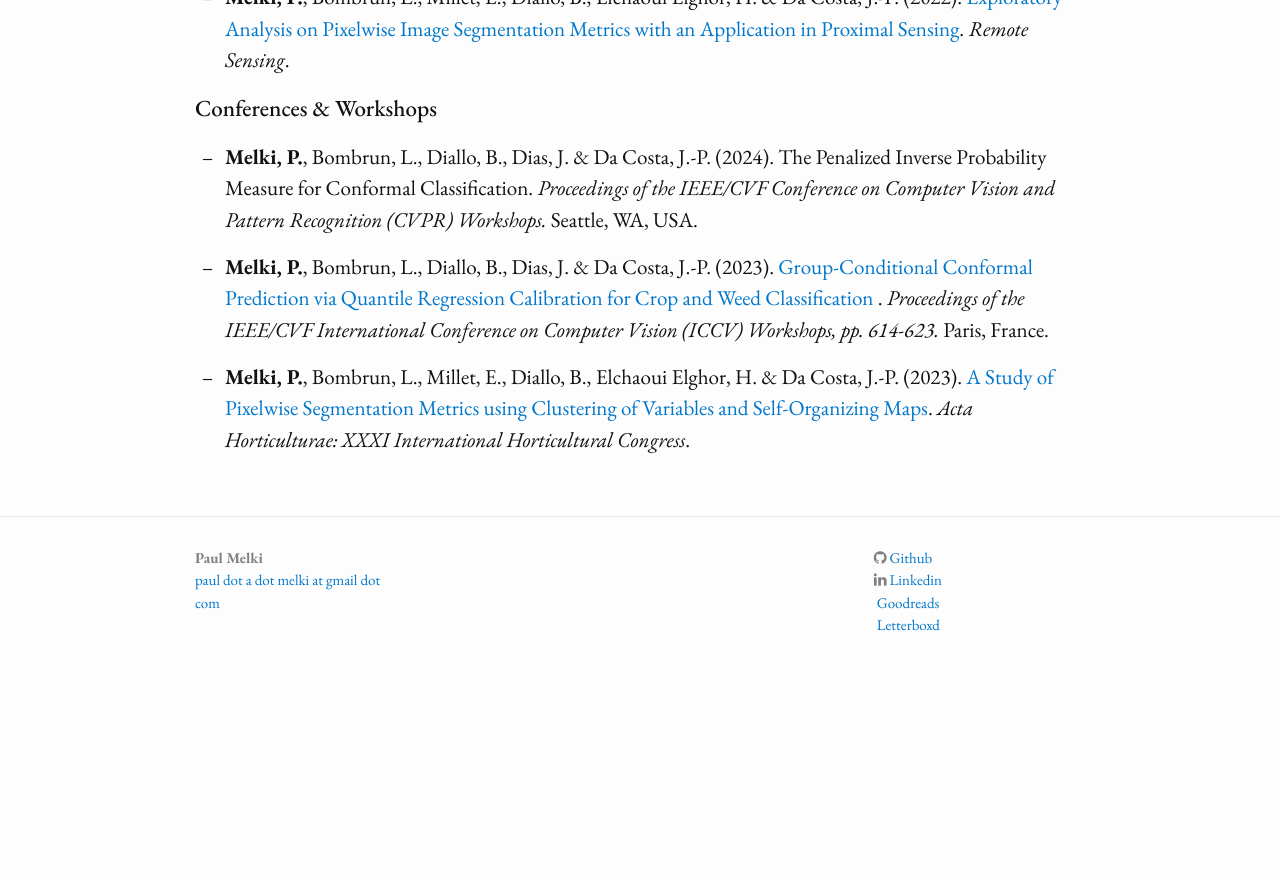
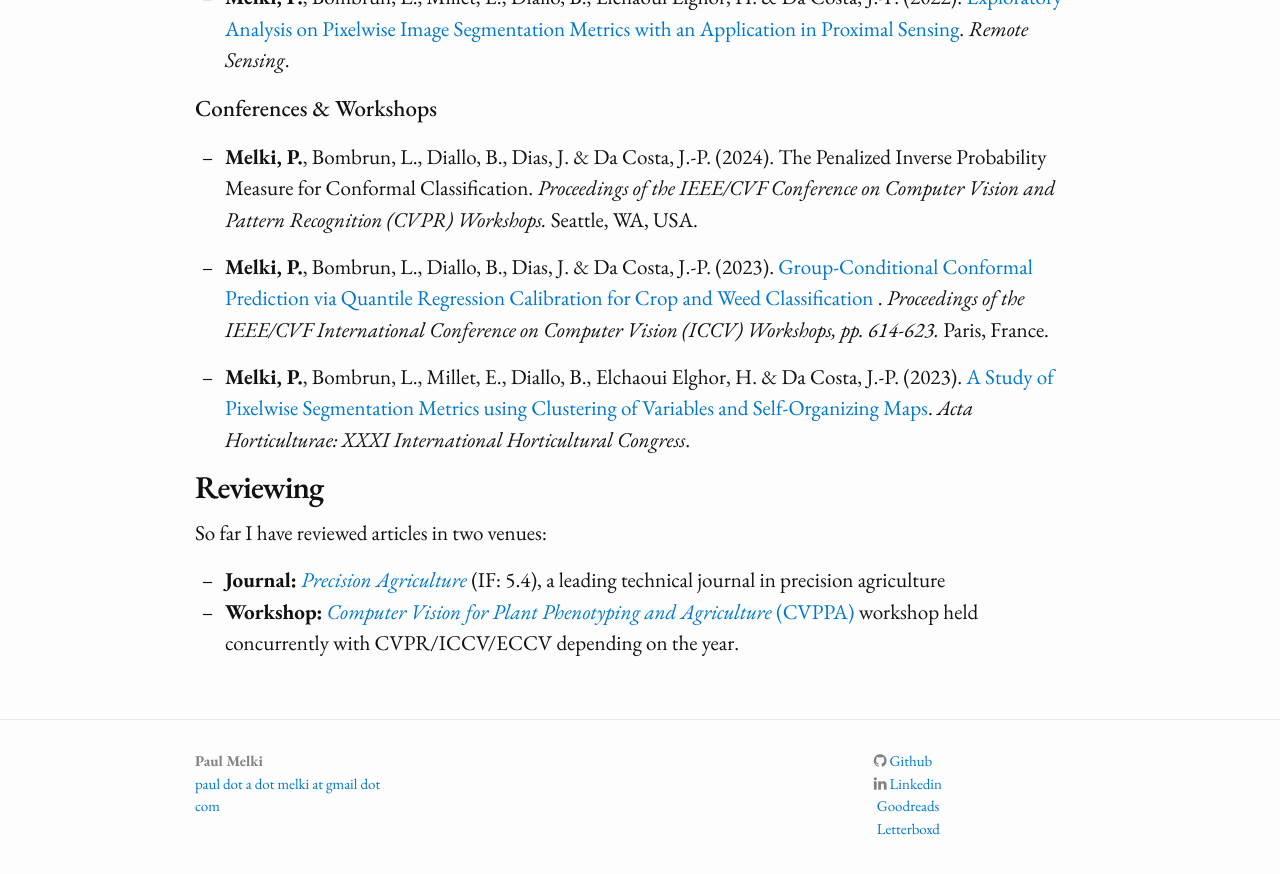
Before and after one commit to paulmelki/paulmelki.github.io, a Jekyll site: the page built from research.md, in a window 1280 px wide and 900 px high, scrolled down 678 px. Shown: the top 874 px of the window. Built offline with Jekyll 4.4.1, drawn with Linux system fonts in a browser that asks for light colours; nearby versions of some CDN libraries; some web fonts are replaced; before the commit the page ends 1375 px from its top, so only the background shows below that.

Commit message:
Update research.md

```diff
--- a/research.md
+++ b/research.md
@@ -31,10 +31,9 @@ I also offer [a three-page research statement](/docs/svm-research-statement.pdf)
 
 - **Melki, P.**, Bombrun, L., Millet, E., Diallo, B., Elchaoui Elghor, H. & Da Costa, J.-P. (2023). [A Study of Pixelwise Segmentation Metrics using Clustering of Variables and Self-Organizing Maps](https://doi.org/10.17660/ActaHortic.2023.1360.5). *Acta Horticulturae: XXXI International Horticultural Congress*.
 
-<!-- ## Select Working Papers and Works in Progress
+# Reviewing
 
-"Understanding Carrots and Sticks in U.S. Aid Allocation: The Case of the Middle East"
+So far I have reviewed articles in two venues:
 
-"U.S. Presidents, Human Rights, and Economic Aid from Truman to Obama: A Mixed Effects Approach"
-
-"Convergence or Divergence? The Unique Effect of Territorial Threats on Attitudes toward Authoritarian Leaders" -->
+- **Journal:** [_Precision Agriculture_](https://link.springer.com/journal/11119) (IF: 5.4), a leading technical journal in precision agriculture
+- **Workshop:** [_Computer Vision for Plant Phenotyping and Agriculture_ (CVPPA)](https://cvppa2024.github.io) workshop held concurrently with CVPR/ICCV/ECCV depending on the year.
```
